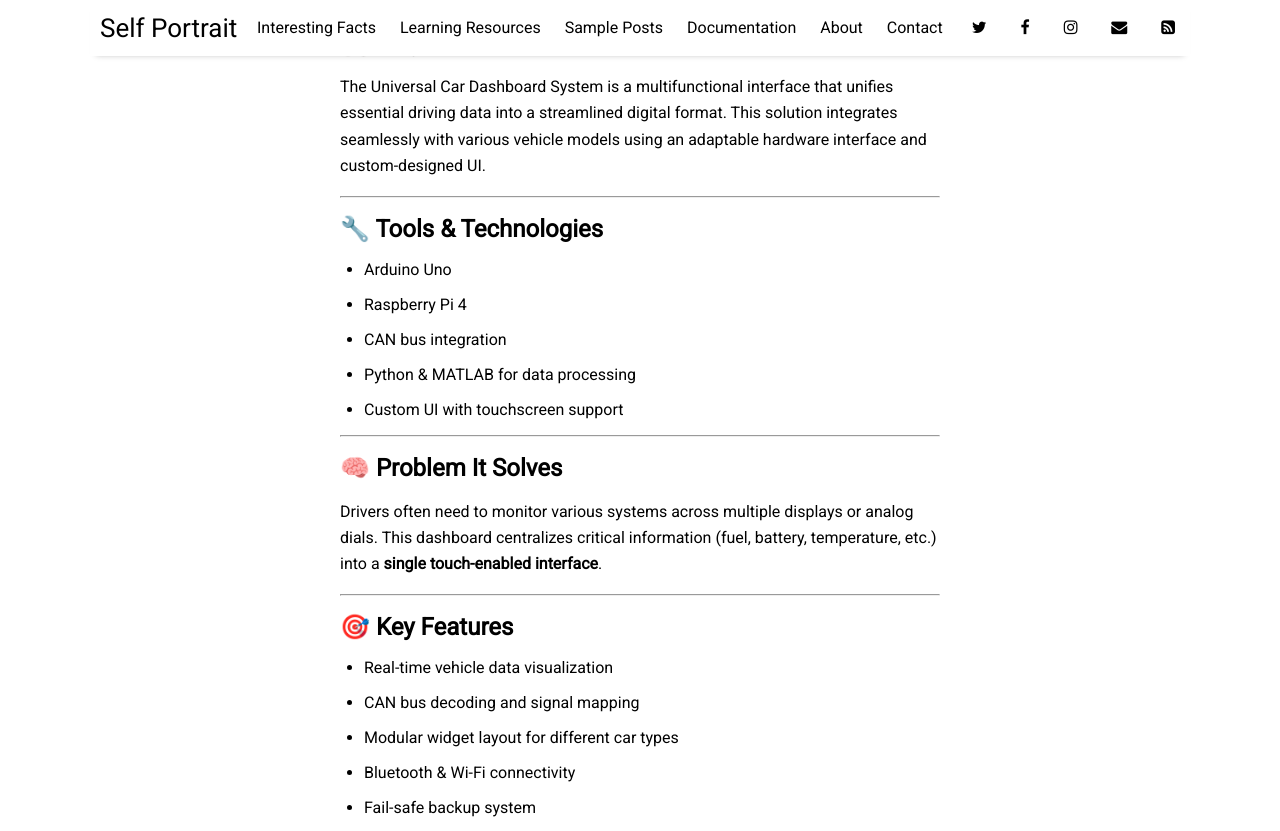
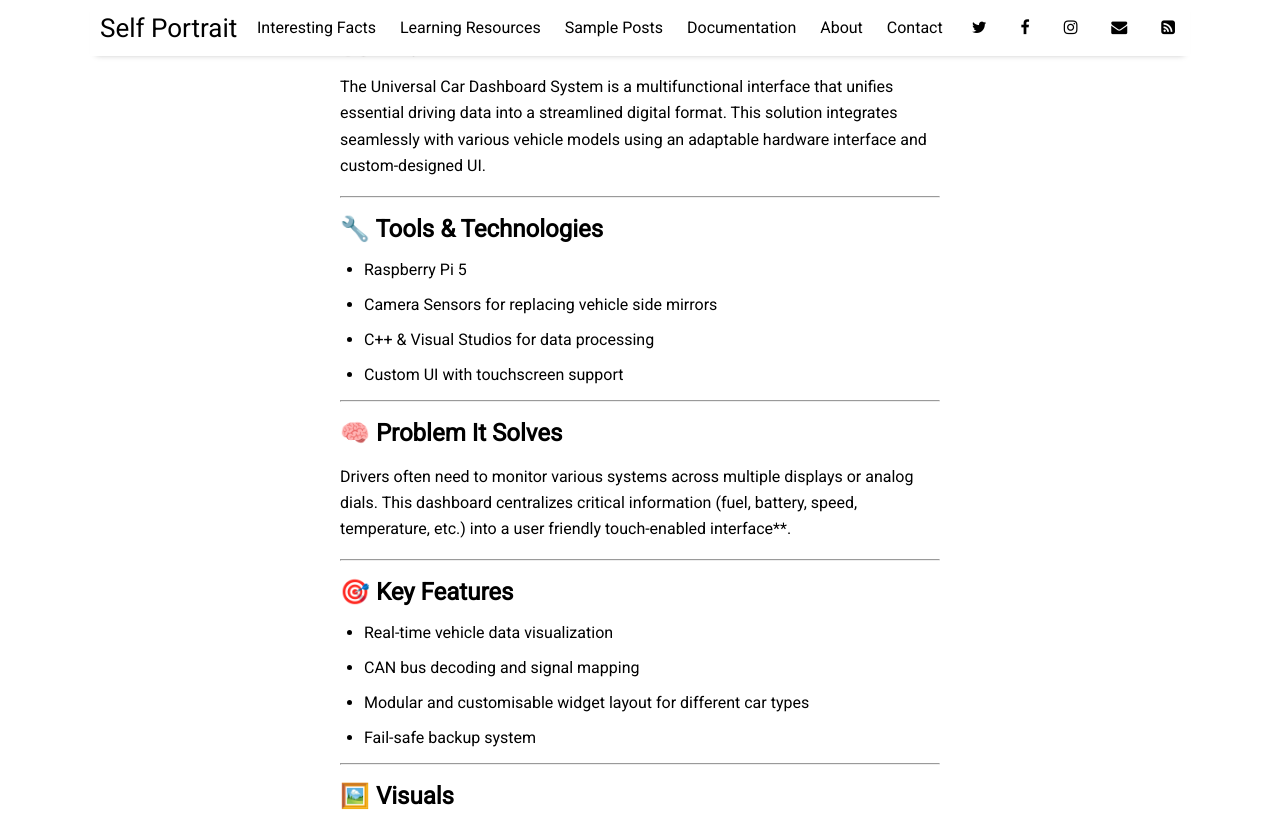
Before and after one commit to git-REX/blog, a Jekyll site: the page built from _posts/2024-07-02-universal-car-dashboard.md, in a window 1280 px wide and 1400 px high, scrolled down 614 px. Shown: the top 831 px of the window. Built offline with Jekyll 4.4.1, drawn with Linux system fonts in a browser that asks for light colours; nearby versions of some CDN libraries; some of the changed text lies outside the part shown; grey boxes are pictures that could not be loaded.

```diff
--- a/_posts/2024-07-02-universal-car-dashboard.md
+++ b/_posts/2024-07-02-universal-car-dashboard.md
@@ -15,17 +15,16 @@ The Universal Car Dashboard System is a multifunctional interface that unifies e
 
 ## 🔧 Tools & Technologies
 
-- Arduino Uno
-- Raspberry Pi 4
-- CAN bus integration
-- Python & MATLAB for data processing
+- Raspberry Pi 5
+- Camera Sensors for replacing vehicle side mirrors
+- C++ & Visual Studios for data processing
 - Custom UI with touchscreen support
 
 ---
 
 ## 🧠 Problem It Solves
 
-Drivers often need to monitor various systems across multiple displays or analog dials. This dashboard centralizes critical information (fuel, battery, temperature, etc.) into a **single touch-enabled interface**.
+Drivers often need to monitor various systems across multiple displays or analog dials. This dashboard centralizes critical information (fuel, battery, speed, temperature, etc.) into a user friendly touch-enabled interface**.
 
 ---
 
@@ -33,8 +32,7 @@ Drivers often need to monitor various systems across multiple displays or analog
 
 - Real-time vehicle data visualization
 - CAN bus decoding and signal mapping
-- Modular widget layout for different car types
-- Bluetooth & Wi-Fi connectivity
+- Modular and customisable widget layout for different car types
 - Fail-safe backup system
 
 ---
```
Also changed, not shown: other parts of _posts/2024-07-02-universal-car-dashboard.md (+1 -1 lines).
